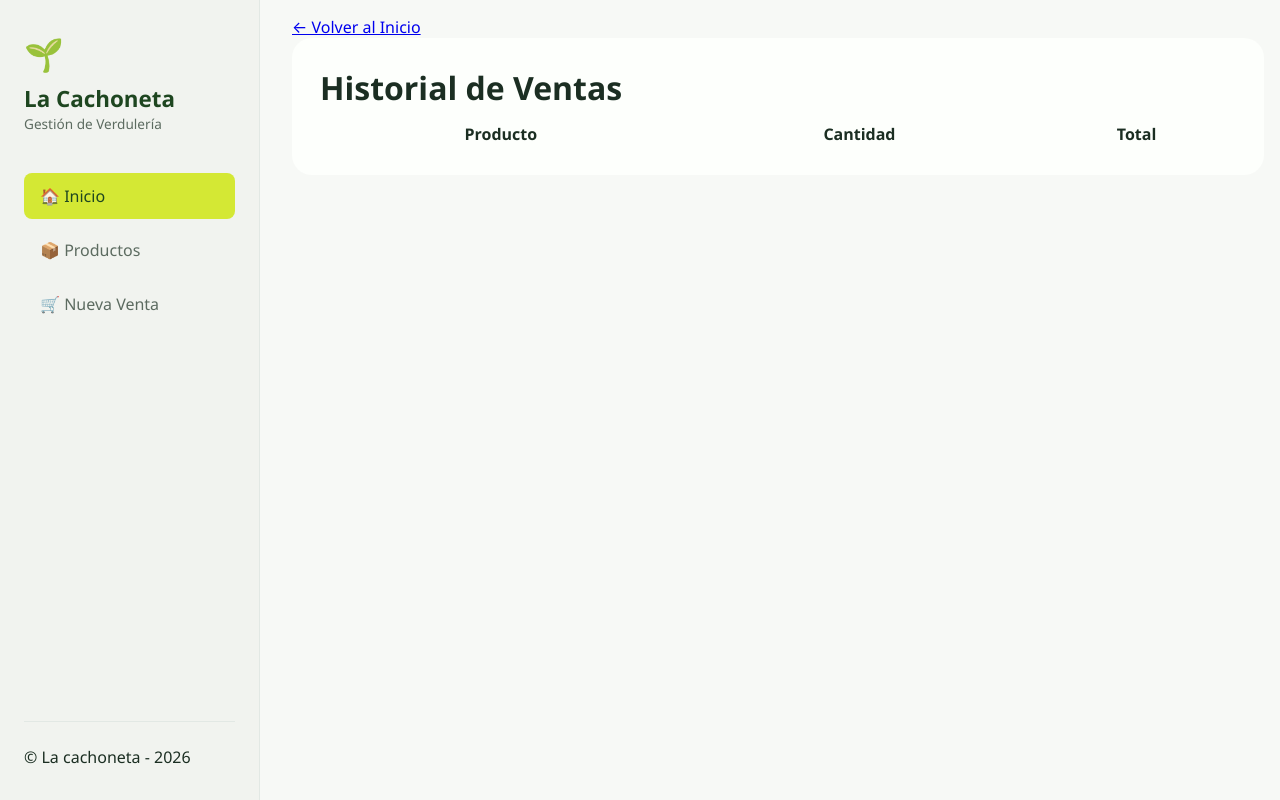
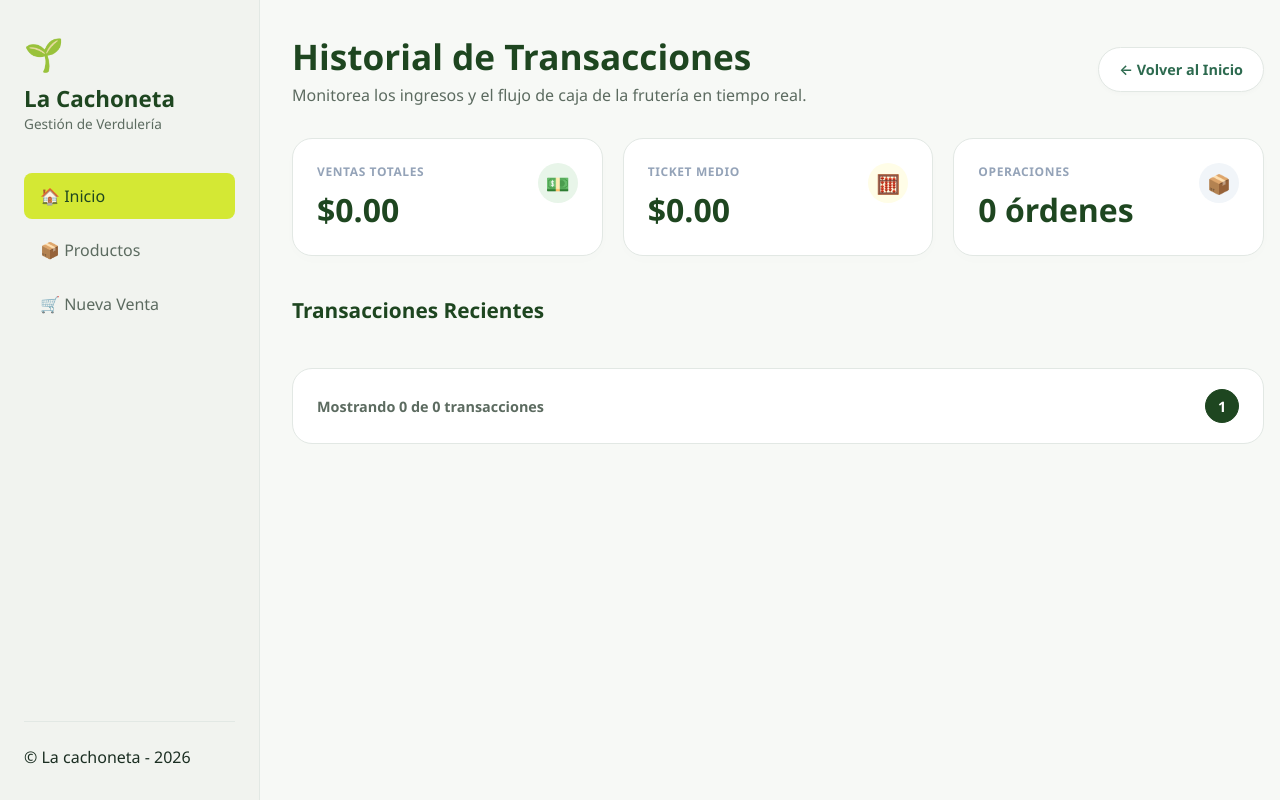
Before and after one commit to HotCode2025/la-cachoneta-tercer-semestre, a Flask app: page /ventas in a window 1280 px wide. Run offline with Flask 3, Linux system fonts and the light colour scheme; data that the repository does not hold is empty.

Commit message:
modifica estructura del template ventas con sus estilos

```diff
--- /dev/null
+++ b/Programacion III/Python/ProyectoIntegrador/static/css/ventas.css
@@ -0,0 +1,285 @@
+/* static/css/ventas.css */
+
+.ventas-page-wrapper {
+  padding: 1rem 0;
+  width: 100%;
+}
+
+/* Cabecera */
+.ventas-header {
+  display: flex;
+  flex-direction: column;
+  gap: 1rem;
+  margin-bottom: 2rem;
+}
+
+.ventas-header h1 {
+  font-size: 2.2rem;
+  color: var(--primary-dark, #1e4620);
+  font-weight: 700;
+  margin-bottom: 0.25rem;
+}
+
+.ventas-header p {
+  color: var(--text-muted, #64748b);
+  font-size: 1rem;
+}
+
+.nav-link-back {
+  color: var(--primary-brand, #2d6a4f);
+  text-decoration: none;
+  font-weight: 600;
+  font-size: 0.9rem;
+  padding: 0.75rem 1.25rem;
+  border-radius: 2rem;
+  background-color: #ffffff;
+  border: 1px solid var(--border-color, #cbd5e1);
+  white-space: nowrap;
+  align-self: flex-start;
+  transition: all 0.2s ease;
+  box-shadow: 0 2px 5px rgba(0, 0, 0, 0.02);
+}
+
+.nav-link-back:hover {
+  background-color: #f4f6f3;
+  transform: translateY(-1px);
+}
+
+/* --- CONTENEDOR DE BLOQUES KPI (RESPONSIVE) --- */
+.kpi-container {
+  display: flex;
+  flex-direction: column;
+  gap: 1.25rem;
+  margin-bottom: 2.5rem;
+}
+
+.kpi-card {
+  background: #ffffff;
+  border: 1px solid var(--border-color, #e2e8f0);
+  border-radius: 1.25rem;
+  padding: 1.5rem;
+  display: flex;
+  flex-direction: column;
+  position: relative;
+  box-shadow: 0 4px 15px rgba(0, 0, 0, 0.01);
+}
+
+.kpi-icon-wrapper {
+  position: absolute;
+  top: 1.5rem;
+  right: 1.5rem;
+  width: 40px;
+  height: 40px;
+  border-radius: 50%;
+  display: flex;
+  align-items: center;
+  justify-content: center;
+  font-size: 1.2rem;
+}
+
+.bg-green {
+  background-color: #e8f5e9;
+}
+.bg-yellow {
+  background-color: #fffde7;
+}
+.bg-dark {
+  background-color: #f1f5f9;
+}
+
+.kpi-label {
+  font-size: 0.75rem;
+  font-weight: 800;
+  color: #94a3b8;
+  letter-spacing: 0.05em;
+  margin-bottom: 0.5rem;
+}
+
+.kpi-value {
+  font-size: 2rem;
+  color: var(--primary-dark, #1e4620);
+  font-weight: 800;
+  margin: 0;
+}
+
+/* --- LISTADO DE TRANSACCIONES --- */
+.transactions-container {
+  width: 100%;
+}
+
+.section-title {
+  font-size: 1.3rem;
+  color: var(--primary-dark, #1e4620);
+  font-weight: 700;
+  margin-bottom: 1.25rem;
+}
+
+.transactions-list {
+  display: flex;
+  flex-direction: column;
+  gap: 0.85rem;
+}
+
+.transaction-item {
+  background: #ffffff;
+  border: 1px solid var(--border-color, #e2e8f0);
+  border-radius: 1.25rem;
+  padding: 1.25rem;
+  display: flex;
+  justify-content: space-between;
+  align-items: center;
+  transition: transform 0.15s ease;
+}
+
+.transaction-item:hover {
+  transform: translateY(-1px);
+  box-shadow: 0 4px 12px rgba(0, 0, 0, 0.02);
+}
+
+.item-left {
+  display: flex;
+  align-items: center;
+  gap: 1.25rem;
+}
+
+.transaction-img-wrapper {
+  width: 56px;
+  height: 56px;
+  border-radius: 1rem;
+  overflow: hidden;
+  background-color: #f8fafc;
+  border: 1px solid var(--border-color, #e2e8f0);
+  display: flex;
+  align-items: center;
+  justify-content: center;
+  flex-shrink: 0;
+}
+
+.transaction-img-wrapper img {
+  width: 100%;
+  height: 100%;
+  object-fit: cover;
+}
+
+.transaction-meta {
+  display: flex;
+  flex-direction: column;
+}
+
+.transaction-id {
+  font-size: 0.8rem;
+  font-weight: 700;
+  color: #94a3b8;
+}
+
+.transaction-product-name {
+  font-size: 1.1rem;
+  color: var(--primary-dark, #1e4620);
+  font-weight: 700;
+  margin: 0.15rem 0;
+}
+
+.transaction-qty {
+  font-size: 0.85rem;
+  color: var(--text-muted, #64748b);
+}
+
+.item-right {
+  display: flex;
+  flex-direction: column;
+  align-items: flex-end;
+  gap: 0.4rem;
+}
+
+.transaction-total {
+  font-size: 1.25rem;
+  font-weight: 800;
+  color: #1e293b;
+}
+
+.status-badge {
+  font-size: 0.7rem;
+  font-weight: 800;
+  padding: 0.25rem 0.5rem;
+  border-radius: 0.35rem;
+  letter-spacing: 0.03em;
+}
+
+.status-pagado {
+  background-color: #ecfdf5;
+  color: #15803d;
+}
+
+.ventas-pagination-wrapper {
+  margin-top: 1.5rem;
+  display: flex;
+  flex-direction: column;
+  align-items: center;
+  gap: 1rem;
+  padding: 1.25rem 1.5rem;
+  background-color: #ffffff;
+  border: 1px solid var(--border-color, #e2e8f0);
+  border-radius: 1.25rem;
+  color: var(--text-muted, #64748b);
+  font-size: 0.9rem;
+  font-weight: 600;
+}
+
+.pagination-sim {
+  display: flex;
+  gap: 0.5rem;
+}
+
+.pag-btn {
+  width: 34px;
+  height: 34px;
+  border-radius: 50%;
+  border: 1px solid var(--border-color, #cbd5e1);
+  background: white;
+  color: var(--text-main, #334155);
+  font-weight: 700;
+  display: inline-flex;
+  align-items: center;
+  justify-content: center;
+  cursor: pointer;
+  text-decoration: none;
+  transition: all 0.2s ease;
+}
+
+.pag-btn:hover {
+  background-color: #f4f6f3;
+  color: var(--primary-dark);
+}
+
+.pag-btn.active {
+  background-color: var(--primary-dark, #1e4620);
+  color: white !important;
+  border-color: var(--primary-dark, #1e4620);
+}
+
+/* --- MEDIA QUERIES (TABLET Y DESKTOP) --- */
+@media (min-width: 768px) {
+  .ventas-header {
+    flex-direction: row;
+    justify-content: space-between;
+    align-items: center;
+  }
+
+  .nav-link-back {
+    align-self: center;
+  }
+
+  /* Distribuimos los KPIs en 3 columnas en pantallas grandes */
+  .kpi-container {
+    flex-direction: row;
+  }
+
+  .kpi-card {
+    flex: 1;
+  }
+
+  .ventas-pagination-wrapper {
+    flex-direction: row;
+    justify-content: space-between;
+  }
+}
--- a/Programacion III/Python/ProyectoIntegrador/templates/ventas.html
+++ b/Programacion III/Python/ProyectoIntegrador/templates/ventas.html
@@ -1,25 +1,83 @@
 {% extends 'base.html' %}
+
 {% block title %}Historial de ventas{% endblock %}
-{%block content %}
-<a href="/" class="nav-link">&larr; Volver al Inicio</a>
 
-<div class="card">
-    <h1>Historial de Ventas</h1>
+{% block styles %}
+<link rel="stylesheet" href="{{ url_for('static', filename='css/ventas.css') }}">
+{% endblock %}
 
-    <table>
-        <tr>
-            <th>Producto</th>
-            <th>Cantidad</th>
-            <th>Total</th>
-        </tr>
+{% block content %}
+<div class="ventas-page-wrapper">
 
-        {% for venta in ventas %}
-        <tr>
-            <td>{{ venta.producto }}</td>
-            <td>{{ venta.cantidad }}</td>
-            <td style="font-weight: bold; color: var(--primary-color);">${{ venta.total }}</td>
-        </tr>
+  <div class="ventas-header">
+    <div class="header-text">
+      <h1>Historial de Transacciones</h1>
+      <p>Monitorea los ingresos y el flujo de caja de la frutería en tiempo real.</p>
+    </div>
+    <a href="{{ url_for('index') }}" class="nav-link-back">&larr; Volver al Inicio</a>
+  </div>
+
+  <div class="kpi-container">
+    <div class="kpi-card">
+      <div class="kpi-icon-wrapper bg-green">💵</div>
+      <span class="kpi-label">VENTAS TOTALES</span>
+      <h2 class="kpi-value">${{ "%.2f" | format(total_ventas) }}</h2>
+    </div>
+
+    <div class="kpi-card">
+      <div class="kpi-icon-wrapper bg-yellow">🧮</div>
+      <span class="kpi-label">TICKET MEDIO</span>
+      <h2 class="kpi-value">${{ "%.2f" | format(ticket_medio) }}</h2>
+    </div>
+
+    <div class="kpi-card">
+      <div class="kpi-icon-wrapper bg-dark">📦</div>
+      <span class="kpi-label">OPERACIONES</span>
+      <h2 class="kpi-value">{{ total_count }} órdenes</h2>
+    </div>
+  </div>
+
+  <div class="transactions-container">
+    <h3 class="section-title">Transacciones Recientes</h3>
+
+    <div class="transactions-list">
+      {% for v in ventas %}
+      <div class="transaction-item">
+        <div class="item-left">
+          <div class="transaction-img-wrapper">
+            <img src="/static/img/{{ v.producto | lower | replace(' ', '_') }}.png" onerror="this.src='/static/img/cachoneta.png'" alt="{{ v.producto }}">
+          </div>
+          <div class="transaction-meta">
+            <h4 class="transaction-product-name">{{ v.producto | capitalize }}</h4>
+            <span class="transaction-qty">Cantidad: <strong>{{ v.cantidad }} kg</strong></span>
+          </div>
+        </div>
+
+        <div class="item-right">
+          <span class="transaction-total">${{ "%.2f" | format(v.total) }}</span>
+          <span class="status-badge status-pagado">PAGADO</span>
+        </div>
+      </div>
+      {% endfor %}
+    </div>
+
+    <div class="ventas-pagination-wrapper">
+      <span>Mostrando {{ ventas | length }} de {{ total_count }} transacciones</span>
+      <div class="pagination-sim">
+        {% if current_page > 1 %}
+          <a href="{{ url_for('ventas', page=current_page - 1) }}" class="pag-btn">&lt;</a>
+        {% endif %}
+
+        {% for page_num in range(1, total_pages + 1) %}
+          <a href="{{ url_for('ventas', page=page_num) }}" class="pag-btn {% if page_num == current_page %}active{% endif %}">{{ page_num }}</a>
         {% endfor %}
-    </table>
+
+        {% if current_page < total_pages %}
+          <a href="{{ url_for('ventas', page=current_page + 1) }}" class="pag-btn">&gt;</a>
+        {% endif %}
+      </div>
+    </div>
+  </div>
+
 </div>
 {% endblock %}
```
